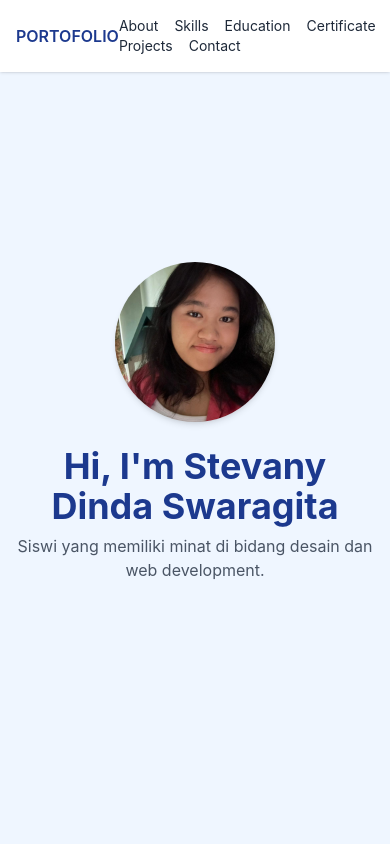
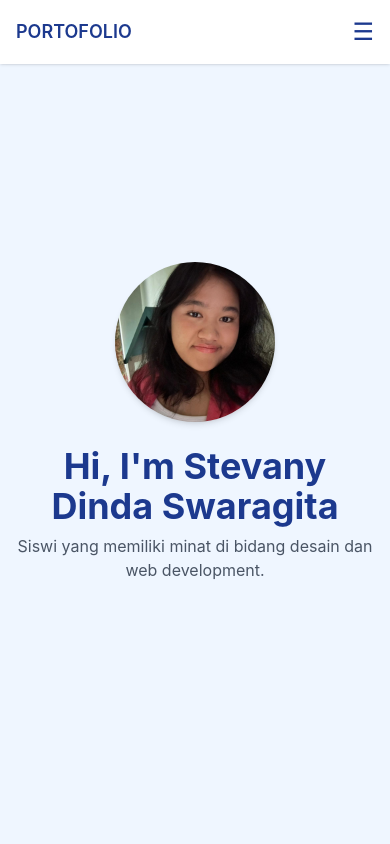
Before and after one commit to stevanydinda/personal-web, a React (Vite) app: page / in a window 390 px wide. Shown: the top 844 px of the page. Built offline with nearby package versions, Linux system fonts and the light colour scheme.

Commit message:
update navbar

```diff
--- a/src/components/Navbar.jsx
+++ b/src/components/Navbar.jsx
@@ -1,9 +1,19 @@
+import { useState } from "react";
+
 export default function Navbar() {
+  const [open, setOpen] = useState(false);
+
   return (
-    <header className="fixed top-0 w-full bg-white shadow-sm z-10">
+    <header className="fixed top-0 w-full bg-white shadow-sm z-50">
       <nav className="max-w-6xl mx-auto flex justify-between items-center p-4">
-        <h1 className="text-blue-900 font-semibold">PORTOFOLIO</h1>
-        <div className="space-x-4 text-sm">
+
+        {/* LOGO */}
+        <h1 className="text-blue-900 font-semibold text-lg">
+          PORTOFOLIO
+        </h1>
+
+        {/* DESKTOP MENU */}
+        <div className="hidden md:flex space-x-6 text-sm">
           <a href="#about" className="hover:text-blue-700">About</a>
           <a href="#skills" className="hover:text-blue-700">Skills</a>
           <a href="#education" className="hover:text-blue-700">Education</a>
@@ -11,7 +21,27 @@ export default function Navbar() {
           <a href="#myprojects" className="hover:text-blue-700">My Projects</a>
           <a href="#contact" className="hover:text-blue-700">Contact</a>
         </div>
+
+        {/* HAMBURGER BUTTON */}
+        <button
+          className="md:hidden text-blue-900 text-2xl"
+          onClick={() => setOpen(!open)}
+        >
+          ☰
+        </button>
       </nav>
+
+      {/* MOBILE MENU */}
+      {open && (
+        <div className="md:hidden bg-white shadow-md px-4 pb-4 flex flex-col space-y-3 text-sm">
+          <a href="#about" onClick={() => setOpen(false)}>About</a>
+          <a href="#skills" onClick={() => setOpen(false)}>Skills</a>
+          <a href="#education" onClick={() => setOpen(false)}>Education</a>
+          <a href="#projects" onClick={() => setOpen(false)}>Certificate</a>
+          <a href="#myprojects" onClick={() => setOpen(false)}>My Projects</a>
+          <a href="#contact" onClick={() => setOpen(false)}>Contact</a>
+        </div>
+      )}
     </header>
   );
 }
```
